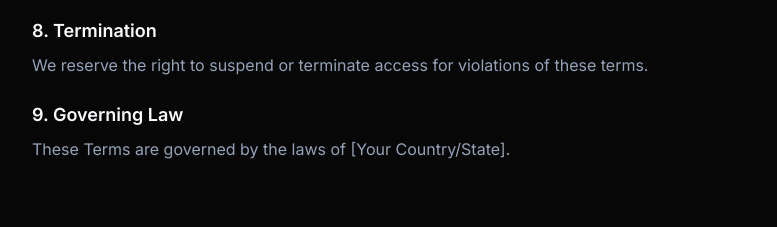
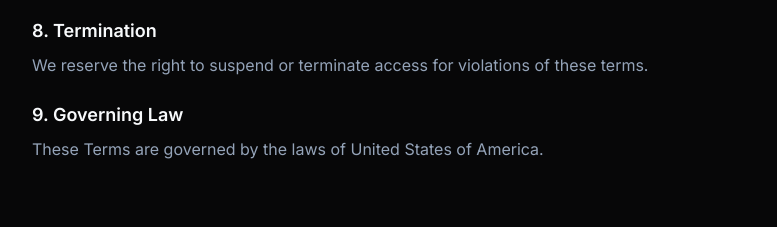
Before and after one commit to saalick/quantweb, a React (Vite) app: page /legal in a window 1280 px wide. Shown: the part 1180-1407 px from the top of the page, without its empty margins (160-937 px from the left). Built offline with nearby package versions, Linux system fonts and the light colour scheme.

Commit message:
Update governing law in legal section

```diff
--- a/src/pages/Legal.tsx
+++ b/src/pages/Legal.tsx
@@ -109,7 +109,7 @@ const Legal = ({ section = "all" }: LegalProps) => {
                   <div>
                     <h3 className="text-lg font-semibold text-foreground mb-2">9. Governing Law</h3>
                     <p className="text-muted-foreground">
-                      These Terms are governed by the laws of [Your Country/State].
+                      These Terms are governed by the laws of United States of America.
                     </p>
                   </div>
                 </div>
```
